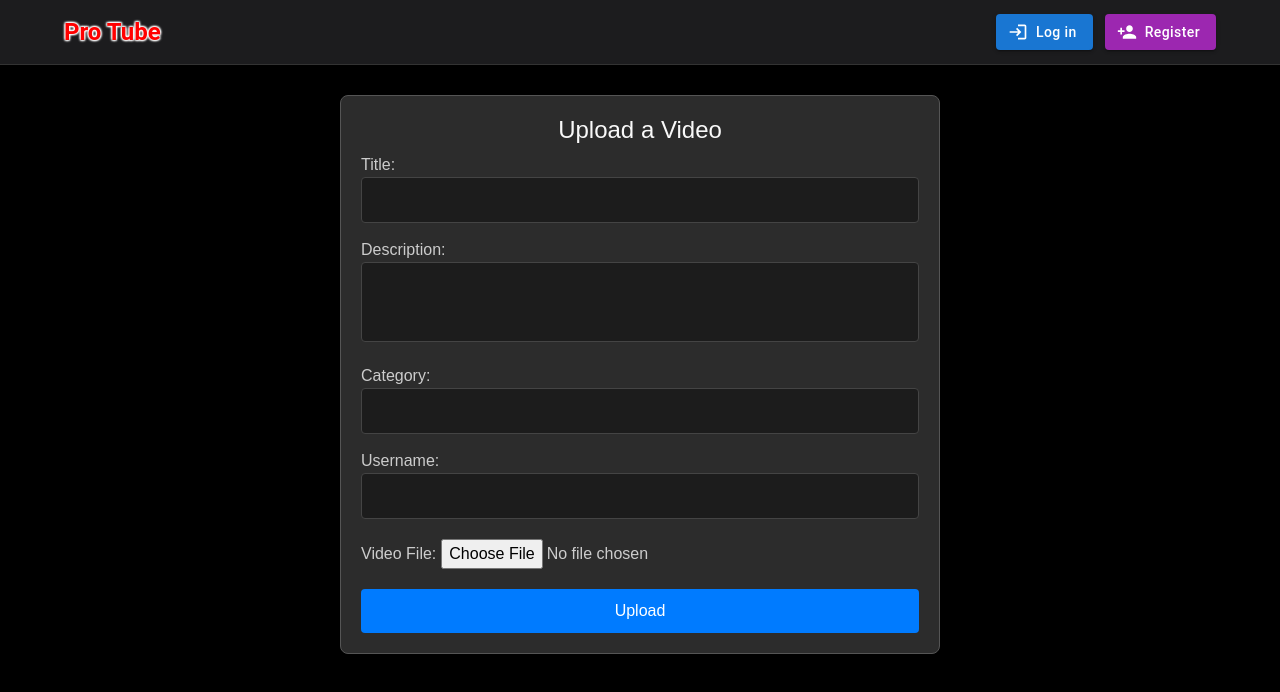
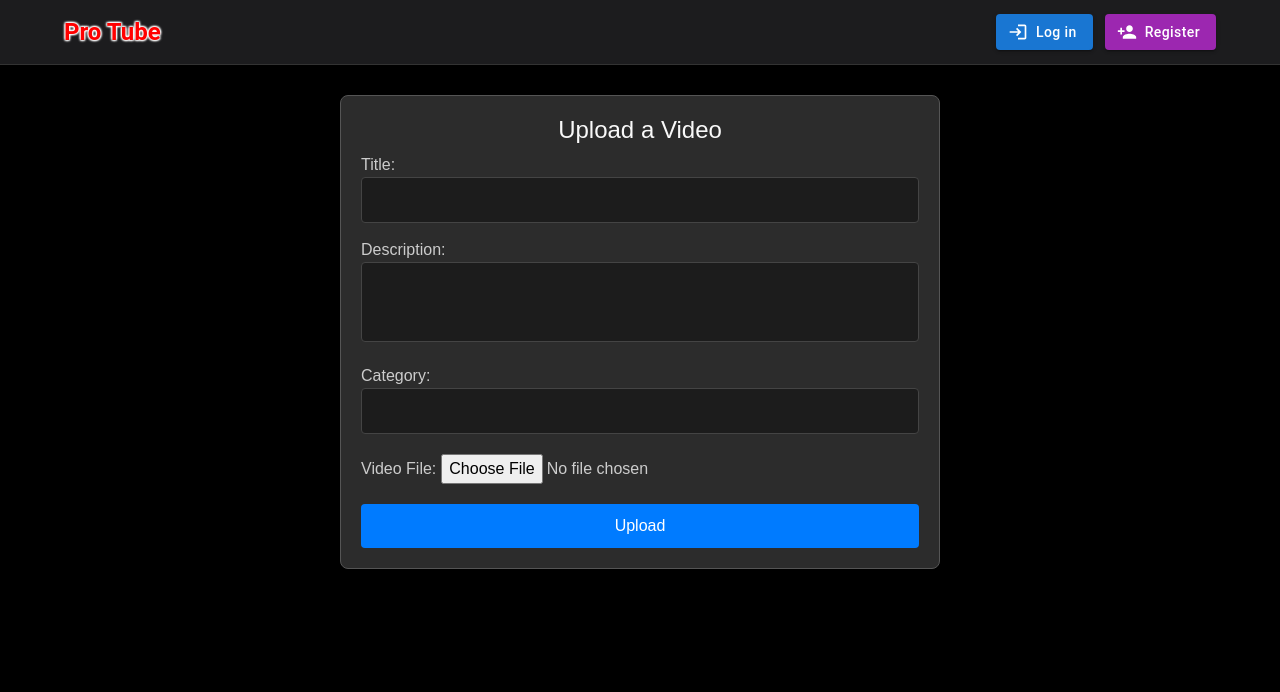
Before and after one commit to BarrosoIsmael/LS_Protube_ManelSergioJoaquinIsma, a React (Vite) app in the folder frontend/: page /uploadvideo in a window 1280 px wide. Shown: the top 692 px of the page. Built offline with nearby package versions, Linux system fonts and the light colour scheme.

Commit message:
coger el username del auth
elimino username del form y coger del auth

```diff
--- a/frontend/src/pages/UploadVideo.tsx
+++ b/frontend/src/pages/UploadVideo.tsx
@@ -1,12 +1,13 @@
 import React, { useState } from "react";
-import "./UploadVideo.css"; // Importa el CSS
+import { useAuth } from "../context/AuthContext";
+import "./UploadVideo.css";
 
 const UploadVideo: React.FC = () => {
+  const { user } = useAuth();
   const [selectedFile, setSelectedFile] = useState<File | null>(null);
   const [title, setTitle] = useState<string>("");
   const [description, setDescription] = useState<string>("");
   const [category, setCategory] = useState<string>("");
-  const [username, setUsername] = useState<string>("");
   const [uploadStatus, setUploadStatus] = useState<string>("");
 
   const handleFileChange = (event: React.ChangeEvent<HTMLInputElement>) => {
@@ -16,7 +17,7 @@ const UploadVideo: React.FC = () => {
   };
 
   const handleUpload = async () => {
-    if (!selectedFile || !title || !description || !category || !username) {
+    if (!selectedFile || !title || !description || !category || !user) {
       setUploadStatus("Please fill out all fields and select a file to upload.");
       return;
     }
@@ -26,7 +27,7 @@ const UploadVideo: React.FC = () => {
     formData.append("title", title);
     formData.append("description", description);
     formData.append("category", category);
-    formData.append("username", username);
+    formData.append("username", user);
 
     try {
       setUploadStatus("Uploading...");
@@ -77,15 +78,6 @@ const UploadVideo: React.FC = () => {
           />
         </label>
         <label>
-          Username:
-          <input
-            type="text"
-            value={username}
-            onChange={(e) => setUsername(e.target.value)}
-            required
-          />
-        </label>
-        <label>
           Video File:
           <input type="file" accept="video/*" onChange={handleFileChange} required />
         </label>
```
